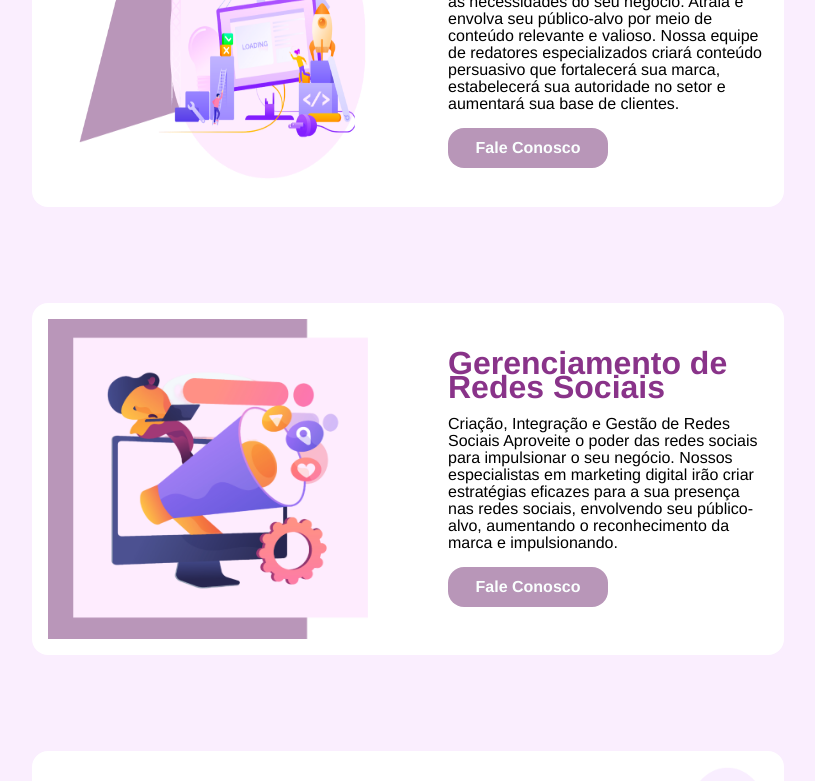
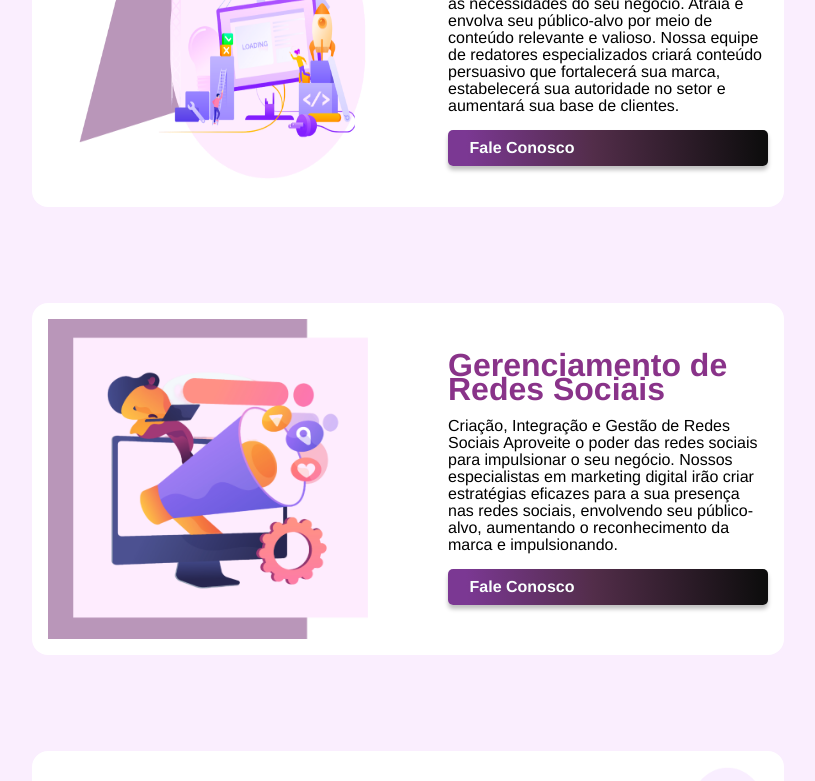
Before and after one commit to PedroNestJp/MeuDigitalAgenciaV2, a React (Create React App) app: page / in a window 1280 px wide. Shown: the part 980-1761 px from the top of the page, without its empty margins (232-1047 px from the left). Built offline with nearby package versions, Linux system fonts and the light colour scheme.

Commit message:
chg btns and fooer email

```diff
--- a/src/components/Btn.jsx
+++ b/src/components/Btn.jsx
@@ -3,7 +3,7 @@ import React from "react";
 export default function Btn() {
   return (
     <div>
-      <button className="featureBtn">
+      <button className="submitButton">
         <a href="#contact">
           <p className="featureBtnText"> Fale Conosco </p>
         </a>
--- a/src/components/Footer.jsx
+++ b/src/components/Footer.jsx
@@ -59,7 +59,7 @@ const Footer = () => {
             style={{ textDecoration: "none", color: "white" }}
             href="https://mail.google.com/mail/u/0/#inbox"
           >
-            <p className="email">meudigitalagencia'@gmail.com</p>
+            <p className="email">meudigitalagencia@gmail.com</p>
           </a>
           <p className="phone">83 9 86377109</p>
         </div>
--- a/src/styles/Footer.css
+++ b/src/styles/Footer.css
@@ -35,6 +35,9 @@
     border-left: hidden;
     border-top: hidden;
     border-right: hidden;
+    outline: none;
+    color: #ffffff;
+
   }
   .submitEmail::placeholder{
     color: white;
--- a/src/styles/Header.css
+++ b/src/styles/Header.css
@@ -83,6 +83,10 @@ header {
   padding: 1rem;
   background-color: white;
   border-radius: 1rem;
+}
+
+.cardImg:hover{
+  width: 90%;
 }
 .cardImg {
   width: 12rem;
```
